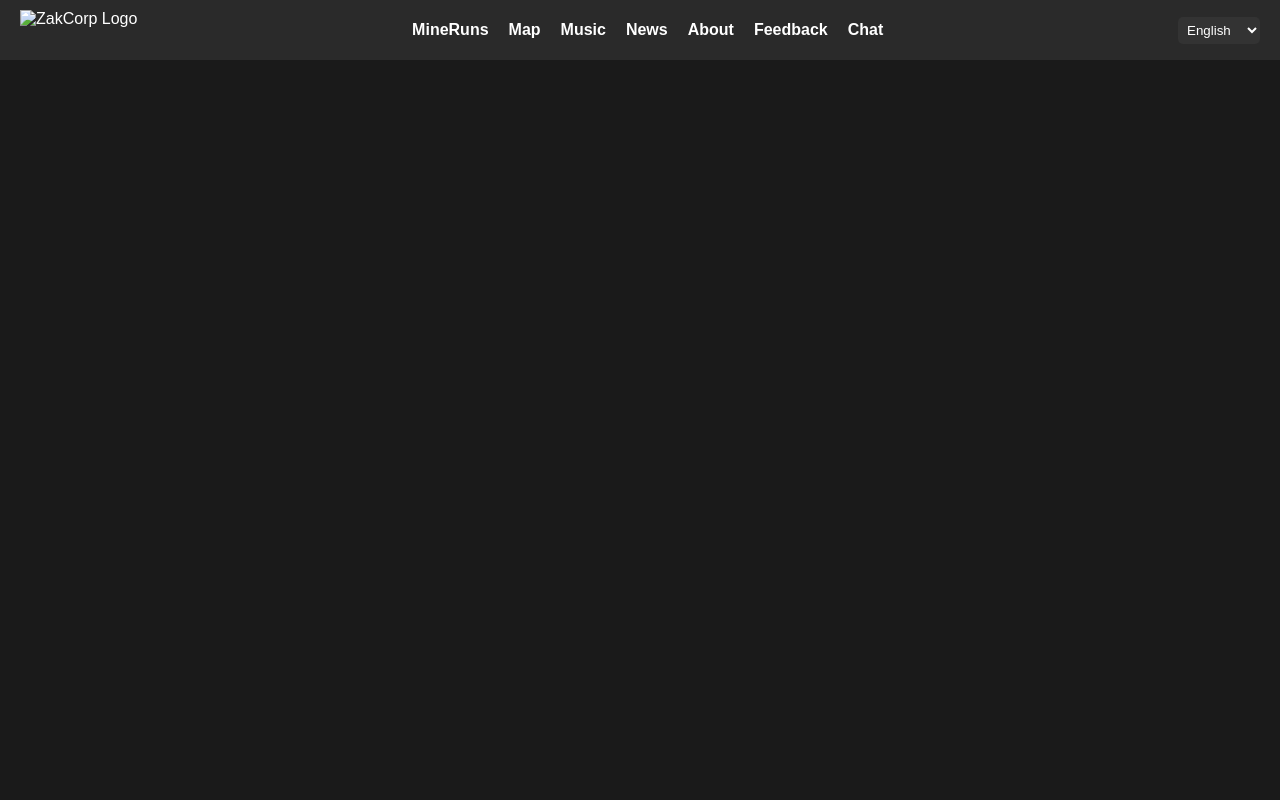
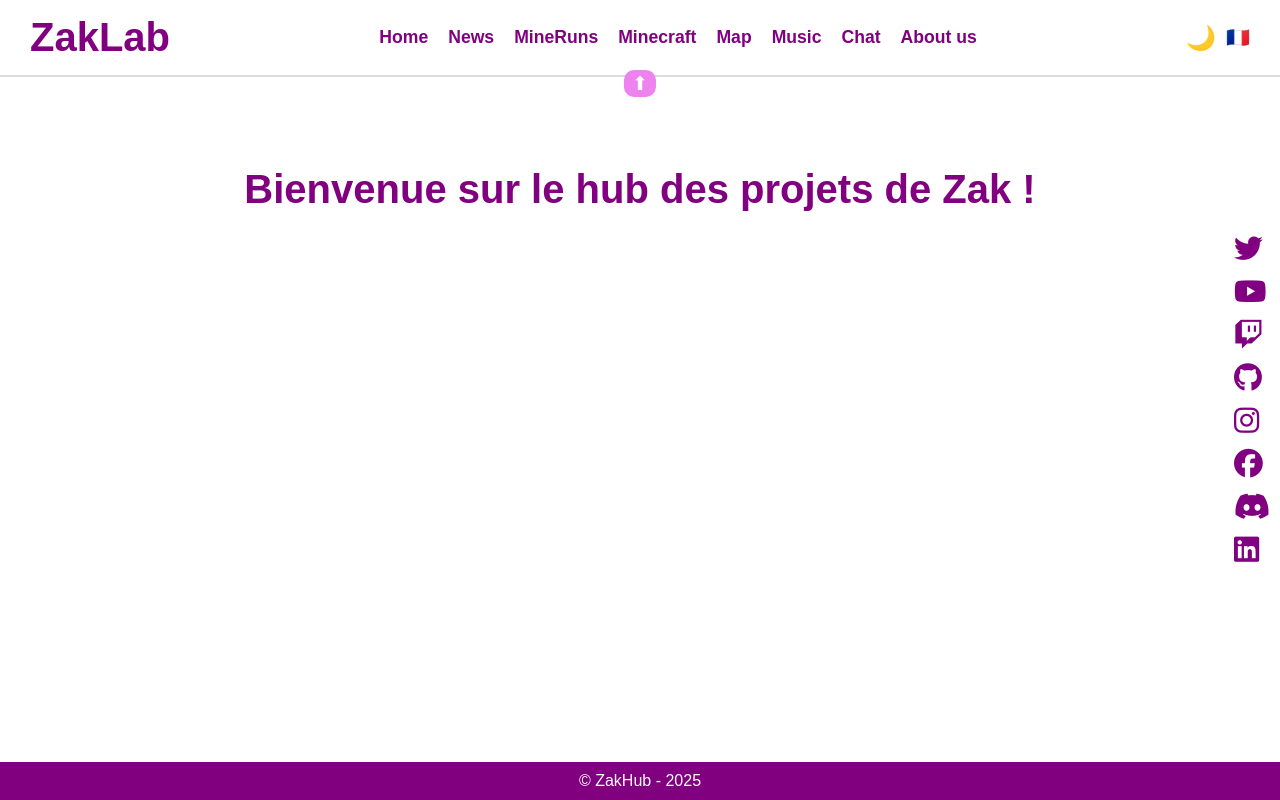
Before and after one commit to ZakLabHub/MineRuns, a plain HTML site: page index.html in a window 1280 px wide. Drawn offline with Linux system fonts and the light colour scheme; a web font is replaced by a local one.

Commit message:
Update index.html

```diff
--- a/index.html
+++ b/index.html
@@ -1,108 +1,277 @@
 <!DOCTYPE html>
-<html lang="en">
+<html lang="fr">
 <head>
   <meta charset="UTF-8">
-  <meta name="viewport" content="width=device-width, initial-scale=1.0">
-  <title>ZakCorp</title>
+  <title>ZakHub</title>
   <style>
+    /* === POLICES === */
+    @font-face {
+      font-family: 'SK Cuber';
+      src: url('fonts/sk-cuber.ttf') format('truetype');
+    }
+    @font-face {
+      font-family: 'Wedges';
+      src: url('fonts/wedges.ttf') format('truetype');
+    }
+    @font-face {
+      font-family: 'Percutante';
+      src: local('Arial Black'), local('Arial Bold'), sans-serif;
+    }
+
+    /* === STYLES GLOBAUX === */
     body {
       margin: 0;
-      font-family: Arial, sans-serif;
+      font-family: 'Wedges', sans-serif;
+      background-color: white;
+      color: purple;
+      transition: background-color 0.3s, color 0.3s;
+      padding-top: 100px;
+      padding-bottom: 60px;
+    }
+    body.dark {
       background-color: #1a1a1a;
       color: white;
     }
+
+    /* === HEADER === */
     header {
+      position: fixed;
+      top: 0;
+      left: 0;
+      right: 0;
+      background: white;
+      border-bottom: 2px solid #ddd;
       display: flex;
+      justify-content: space-between;
       align-items: center;
-      justify-content: space-between;
-      padding: 10px 20px;
-      background-color: #2a2a2a;
+      padding: 15px 30px;
+      z-index: 1000;
+      transition: transform 0.3s ease;
     }
-    header img {
-      height: 40px;
+    body.dark header {
+      background: #222;
+      border-bottom: 2px solid #444;
+    }
+    .logo {
+      font-family: 'Percutante', sans-serif;
+      font-size: 2.5rem;
+      color: purple;
+      font-weight: bold;
+      text-decoration: none;
     }
     nav {
       display: flex;
       gap: 20px;
+      font-weight: bold;
+      font-size: 1.1rem;
     }
     nav a {
       text-decoration: none;
+      color: purple;
+    }
+    body.dark nav a {
       color: white;
-      font-weight: bold;
     }
+    nav a:hover { color: violet; }
+
+    /* === TOGGLE THEME & LANG === */
+    .controls {
+      display: flex;
+      align-items: center;
+      gap: 10px;
+    }
+    .theme-toggle {
+      cursor: pointer;
+      font-size: 1.5rem;
+      color: black;
+    }
+    body.dark .theme-toggle { color: white; }
     .lang-select {
-      margin-left: 20px;
+      position: relative;
+      cursor: pointer;
+    }
+    .lang-current { font-size: 1.2rem; }
+    .lang-options {
+      display: none;
+      position: absolute;
+      background: white;
+      border: 1px solid #ddd;
       padding: 5px;
-      background-color: #333;
+      top: 30px;
+      right: 0;
+      z-index: 1001;
+    }
+    body.dark .lang-options {
+      background: #222;
+      border: 1px solid #444;
+    }
+    .lang-options div {
+      padding: 5px;
+      cursor: pointer;
+    }
+    .lang-options div:hover { background: violet; color: white; }
+
+    /* === TOGGLE HEADER (flèche) === */
+    .toggle-bar {
+      position: fixed;
+      top: 70px;
+      left: 50%;
+      transform: translateX(-50%);
+      z-index: 1001;
+      cursor: pointer;
+      font-size: 1.2rem;
+      background: violet;
       color: white;
-      border: none;
-      border-radius: 5px;
+      border-radius: 10px;
+      padding: 2px 8px;
+    }
+
+    /* === MAIN === */
+    main {
+      padding: 40px;
+      text-align: center;
+    }
+    main h1 {
+      font-family: 'Wedges', sans-serif;
+      font-size: 2.5rem;
+      color: purple;
+    }
+    body.dark main h1 { color: white; }
+
+    /* === FOOTER === */
+    footer {
+      position: fixed;
+      bottom: 0;
+      left: 0;
+      right: 0;
+      background: purple;
+      color: white;
+      text-align: center;
+      padding: 10px 0;
+      display: flex;
+      flex-direction: column;
+      gap: 5px;
+    }
+
+    /* === SOCIALS AU MILIEU === */
+    .socials-middle {
+      position: fixed;
+      right: 10px;
+      top: 50%;
+      transform: translateY(-50%);
+      display: flex;
+      flex-direction: column;
+      gap: 10px;
+    }
+    .socials-middle a {
+      font-size: 1.8rem;
+      color: inherit;
+      text-decoration: none;
     }
   </style>
+  <script src="https://kit.fontawesome.com/a076d05399.js" crossorigin="anonymous"></script>
 </head>
 <body>
-  <header>
-    <img src="zakcorp_logo.png" alt="ZakCorp Logo">
+
+  <!-- HEADER -->
+  <header id="header">
+    <a href="index.html" class="logo">ZakLab</a>
     <nav>
-      <a href="#" data-key="mineruns">MineRuns</a>
-      <a href="#" data-key="map">Map</a>
-      <a href="#" data-key="music">Music</a>
-      <a href="#" data-key="news">News</a>
-      <a href="#" data-key="about">About</a>
-      <a href="#" data-key="feedback">Feedback</a>
-      <a href="#" data-key="chat">Chat</a>
+      <a href="home.html">Home</a>
+      <a href="news.html">News</a>
+      <a href="mineruns.html">MineRuns</a>
+      <a href="minecraft.html">Minecraft</a>
+      <a href="map.html">Map</a>
+      <a href="music.html">Music</a>
+      <a href="chat.html">Chat</a>
+      <a href="about.html">About us</a>
     </nav>
-    <!-- Sélecteur de langue -->
-    <select id="languageSelect" class="lang-select">
-      <option value="en">English</option>
-      <option value="fr">Français</option>
-    </select>
+    <div class="controls">
+      <span class="theme-toggle" onclick="toggleTheme()">🌙</span>
+      <div class="lang-select" onclick="toggleLangMenu(event)">
+        <span class="lang-current">🇫🇷</span>
+        <div class="lang-options">
+          <div onclick="setLang('fr')">Français 🇫🇷</div>
+          <div onclick="setLang('en')">English 🇬🇧</div>
+          <div onclick="setLang('in')">India 🇮🇳</div>
+          <div onclick="setLang('ur')">Urdu 🇵🇰</div>
+          <div onclick="setLang('tr')">Turkish 🇹🇷</div>
+          <div onclick="setLang('es')">Español 🇪🇸</div>
+          <div onclick="setLang('ru')">Russia 🇷🇺</div>
+        </div>
+      </div>
+    </div>
   </header>
 
+  <!-- TOGGLE BAR -->
+  <div class="toggle-bar" onclick="toggleHeader()">⬆</div>
+
+  <!-- MAIN -->
+  <main>
+    <h1 id="main-text">Welcome to the Zak's projects hub !</h1>
+  </main>
+
+  <!-- SOCIALS AU MILIEU -->
+  <div class="socials-middle">
+    <a href="#" target="_blank"><i class="fab fa-twitter"></i></a>
+    <a href="#"><i class="fab fa-youtube"></i></a>
+    <a href="#"><i class="fab fa-twitch"></i></a>
+    <a href="#"><i class="fab fa-github"></i></a>
+    <a href="#"><i class="fab fa-instagram"></i></a>
+    <a href="#"><i class="fab fa-facebook"></i></a>
+    <a href="#"><i class="fab fa-discord"></i></a>
+    <a href="#"><i class="fab fa-linkedin"></i></a>
+  </div>
+
+  <!-- FOOTER -->
+  <footer>
+    <div>© ZakHub - 2025</div>
+  </footer>
+
   <script>
-    // Traductions
-    const translations = {
-      en: {
-        mineruns: "MineRuns",
-        map: "Map",
-        music: "Music",
-        news: "News",
-        about: "About",
-        feedback: "Feedback",
-        chat: "Chat"
-      },
-      fr: {
-        mineruns: "MineRuns",
-        map: "Carte",
-        music: "Musique",
-        news: "Actualités",
-        about: "À propos",
-        feedback: "Retour",
-        chat: "Discussion"
-      }
+    // === THEME ===
+    function toggleTheme() {
+      const body = document.body;
+      body.classList.toggle('dark');
+      localStorage.setItem('theme', body.classList.contains('dark') ? 'dark' : 'light');
+      document.querySelector('.theme-toggle').textContent = body.classList.contains('dark') ? '☀️' : '🌙';
+    }
+    // load theme
+    if(localStorage.getItem('theme')==='dark') toggleTheme();
+
+    // === HEADER ===
+    function toggleHeader() {
+      const header = document.getElementById('header');
+      header.style.transform = header.style.transform==='translateY(-100%)'?'translateY(0)':'translateY(-100%)';
+    }
+
+    // === LANG ===
+    const texts = {
+      fr: "Bienvenue sur le hub des projets de Zak !",
+      en: "Welcome to the Zak's projects hub !",
+      in: "Zak के प्रोजेक्ट हब में आपका स्वागत है!",
+      ur: "Zak کے پروجیکٹس حب میں خوش آمدید!",
+      tr: "Zak'ın proje merkezi'ne hoş geldiniz!",
+      es: "¡Bienvenido al centro de proyectos de Zak!",
+      ru: "Добро пожаловать в центр проектов Зака!"
     };
 
-    const langSelect = document.getElementById("languageSelect");
-
-    // Fonction pour appliquer la langue
-    function applyLanguage(lang) {
-      document.querySelectorAll("[data-key]").forEach(el => {
-        const key = el.getAttribute("data-key");
-        el.textContent = translations[lang][key];
-      });
-      // Sauvegarde dans localStorage
-      localStorage.setItem("lang", lang);
+    function toggleLangMenu(event) {
+      const menu = event.currentTarget.querySelector('.lang-options');
+      menu.style.display = menu.style.display==='block'?'none':'block';
     }
 
-    // Au changement de sélection
-    langSelect.addEventListener("change", (e) => {
-      applyLanguage(e.target.value);
-    });
-
-    // Charger la langue sauvegardée ou défaut EN
-    const savedLang = localStorage.getItem("lang") || "en";
-    langSelect.value = savedLang;
-    applyLanguage(savedLang);
+    function setLang(lang) {
+      document.querySelector('.lang-current').textContent = {
+        fr:'🇫🇷',en:'🇬🇧',in:'🇮🇳',ur:'🇵🇰',tr:'🇹🇷',es:'🇪🇸',ru:'🇷🇺'
+      }[lang];
+      document.getElementById('main-text').textContent = texts[lang];
+      localStorage.setItem('lang', lang);
+      document.querySelector('.lang-options').style.display='none';
+    }
+    // load lang
+    const savedLang = localStorage.getItem('lang')||'fr';
+    setLang(savedLang);
   </script>
 </body>
 </html>
```
